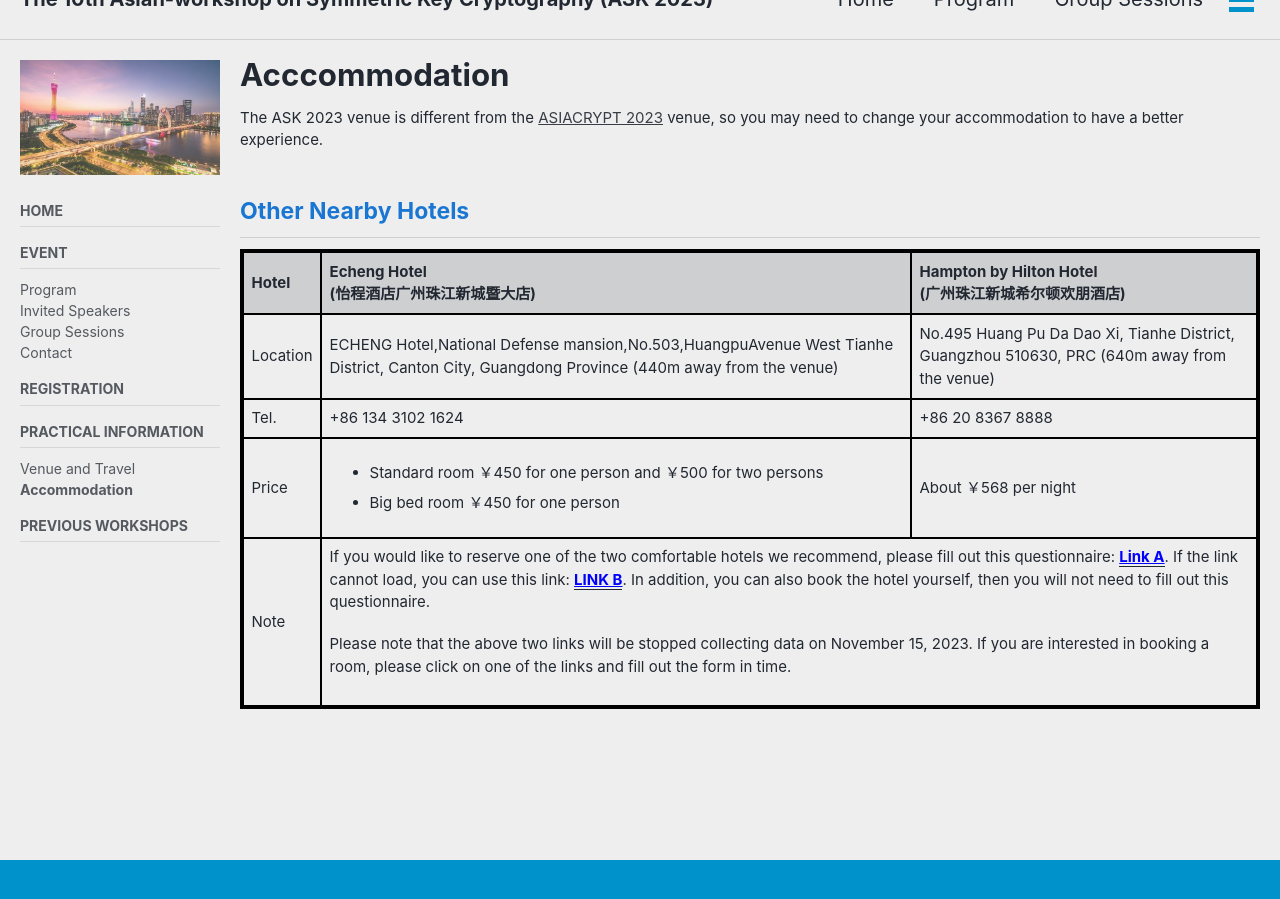
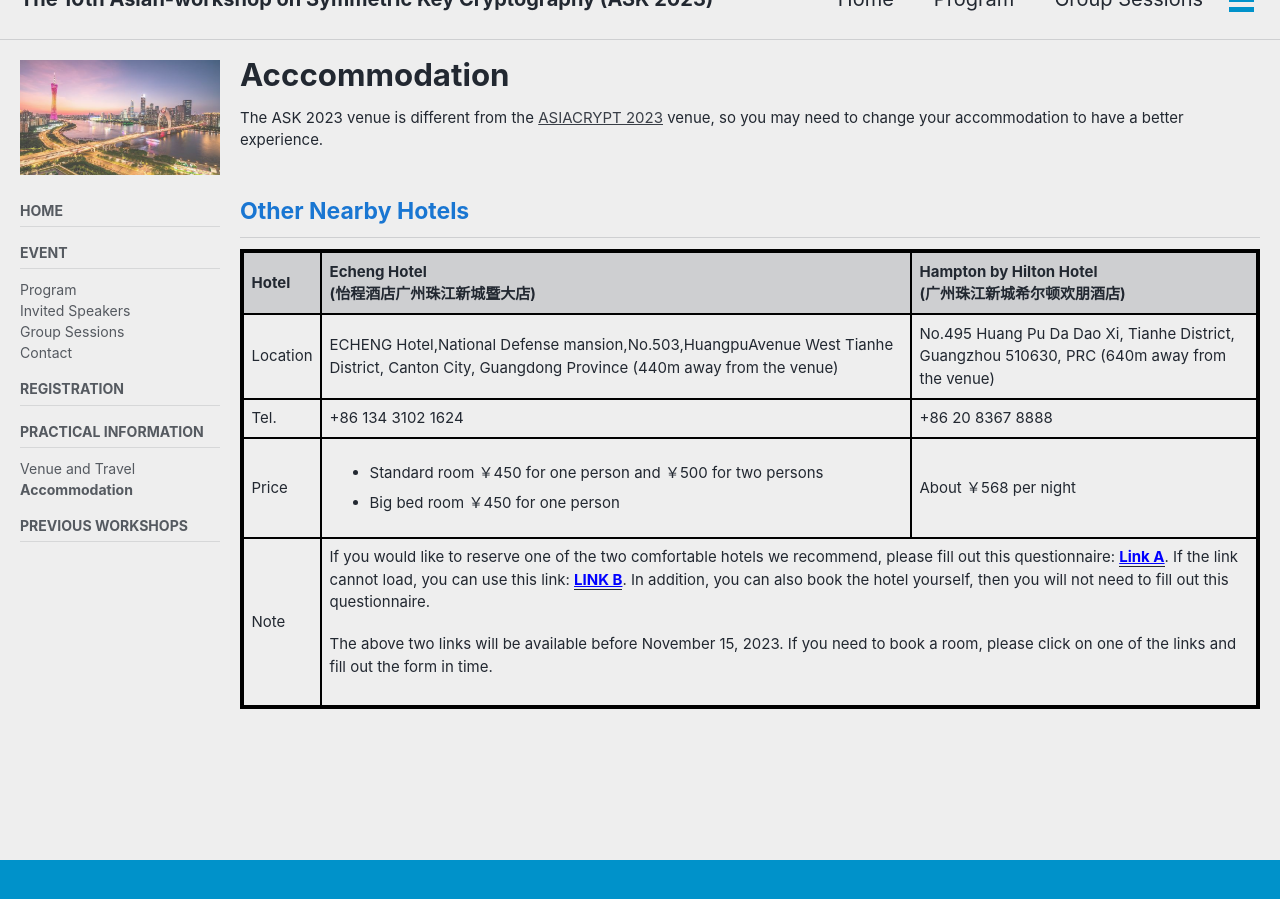
Before and after one commit to cryptanalysisbench/SATbench, a Jekyll site: the page built from accommodation.md, in a window 1280 px wide and 900 px high, scrolled down 41 px. Built offline with Jekyll 4.4.1, drawn with Linux system fonts in a browser that asks for light colours; cached includes are drawn as plain includes; nearby versions of some CDN libraries; our own code applies the rules of GitHub Pages for plain Markdown files.

Commit message:
Update accommodation.md

```diff
--- a/accommodation.md
+++ b/accommodation.md
@@ -43,7 +43,7 @@ The ASK 2023 venue is different from the [ASIACRYPT 2023](https://asiacrypt.iacr
 			<td style="border: 2px #000000 solid">Note</td>
 			<td style="border: 2px #000000 solid" colspan="2">
 				<p>If you would like to reserve one of the two comfortable hotels we recommend, please fill out this questionnaire: <b><u><a style="color:blue;font-size=20px" href="https://forms.gle/CxSbgsvjcUouRXkd6">Link A</a></u></b>. If the link cannot load, you can use this link: <b><u><a style="color:blue;font-size=20px" href="https://www.wjx.top/vm/w24tFjg.aspx# ">LINK B</a></u></b>. In addition, you can also book the hotel yourself, then you will not need to fill out this questionnaire.</p>
-				<p>Please note that the above two links will be stopped collecting data on November 15, 2023. If you are interested in booking a room, please click on one of the links and fill out the form in time.</p>
+				<p>The above two links will be available before November 15, 2023. If you need to book a room, please click on one of the links and fill out the form in time.</p>
 	<!--The above two links have stopped collecting data. If you still want to book a hotel room, you can continue to fill out the form, but we do not guarantee that you will be able to book successfully. Thank you for your understanding. -->
 			</td>
 		</tr>
```
